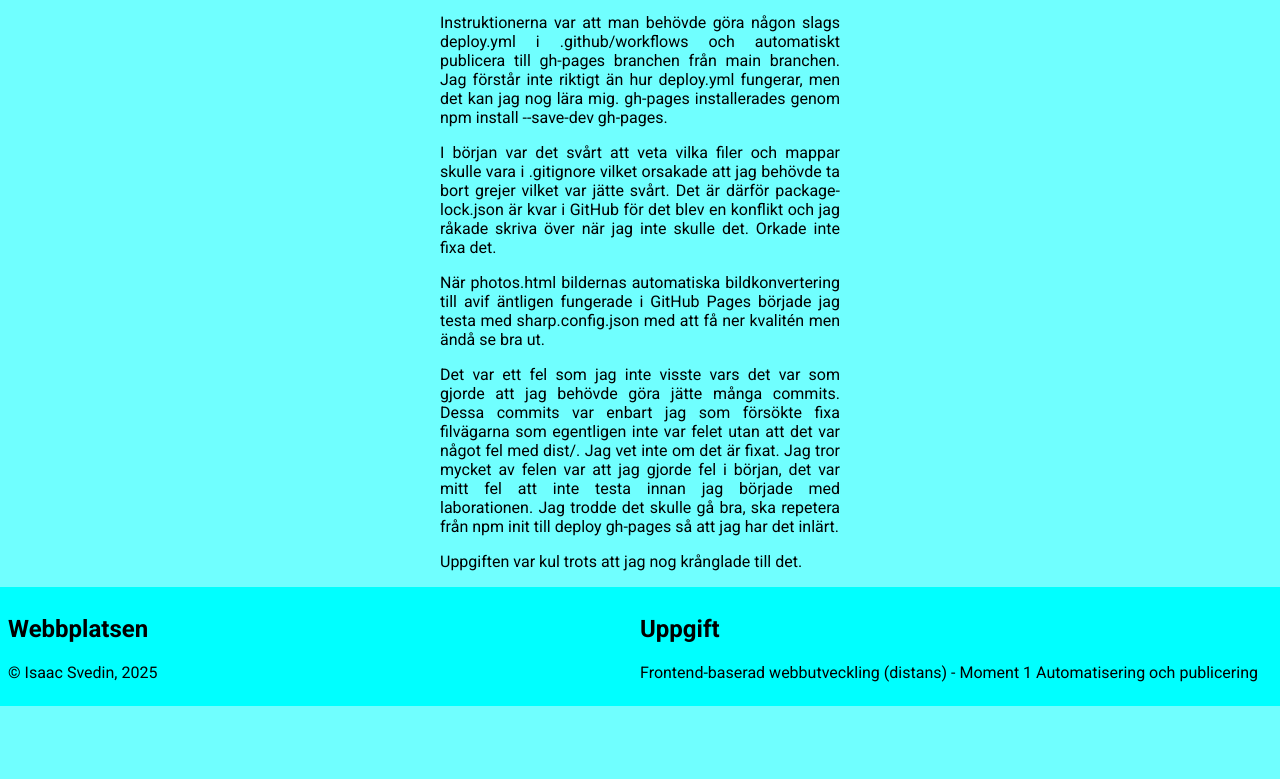
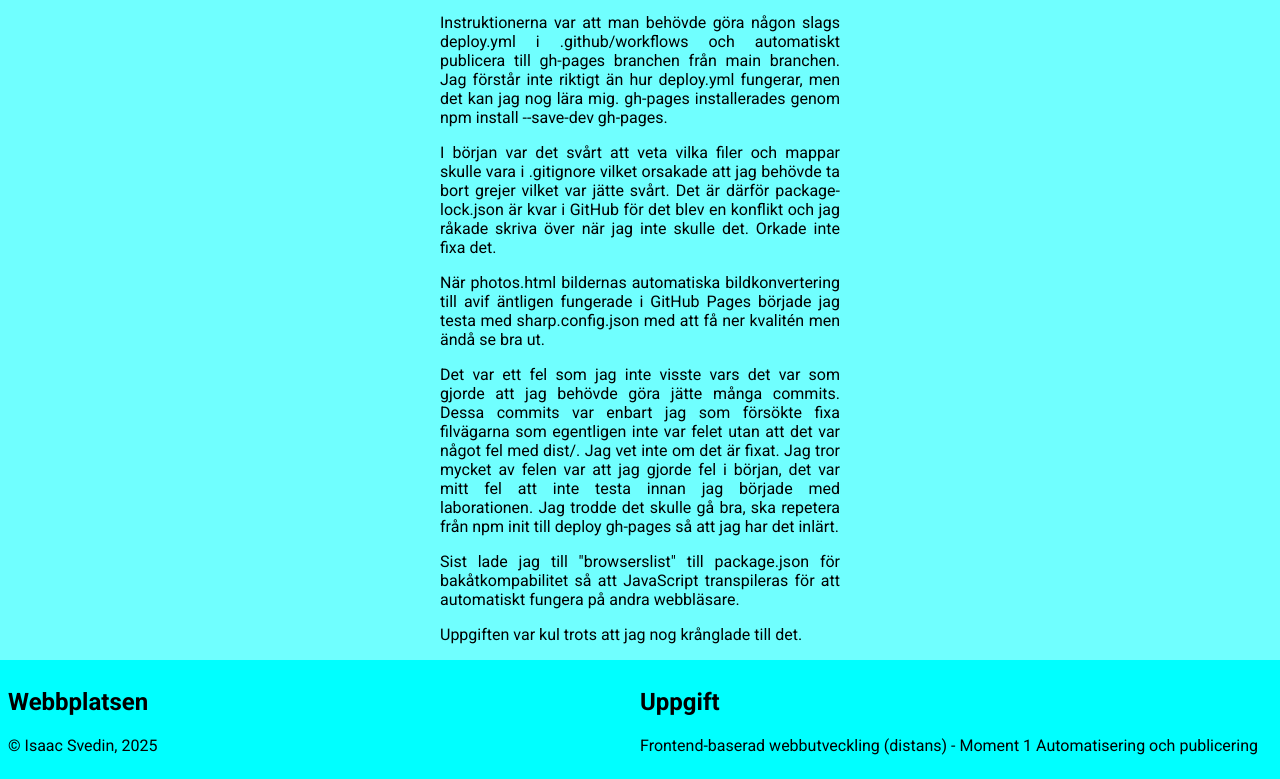
Before and after one commit to C4ndyFl4mes/frontend-moment1, a website built with Parcel: page src/pages/workprocess.html in a window 1280 px wide. Shown: the part 608-1387 px from the top of the page. Before the commit the page ends 1314 px from the top, so only its background shows below. Built offline with nearby package versions, Linux system fonts and the light colour scheme.

Commit message:
Added more text to workprocess.html

```diff
--- a/src/pages/workprocess.html
+++ b/src/pages/workprocess.html
@@ -75,6 +75,10 @@
                 bra, ska repetera från npm init till deploy gh-pages så att jag har det inlärt.
             </p>
             <p>
+                Sist lade jag till "browserslist" till package.json för bakåtkompabilitet så att JavaScript transpileras
+                för att automatiskt fungera på andra webbläsare.
+            </p>
+            <p>
                 Uppgiften var kul trots att jag nog krånglade till det.
             </p>
         </article>
```
